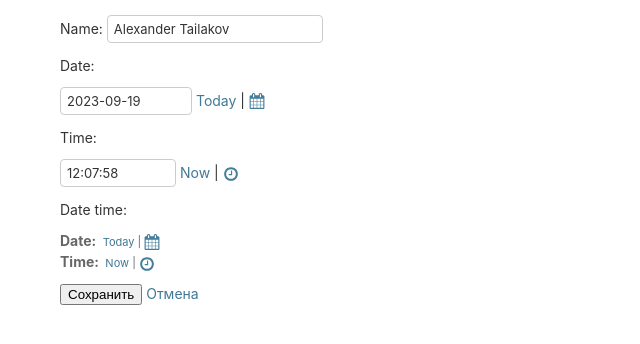
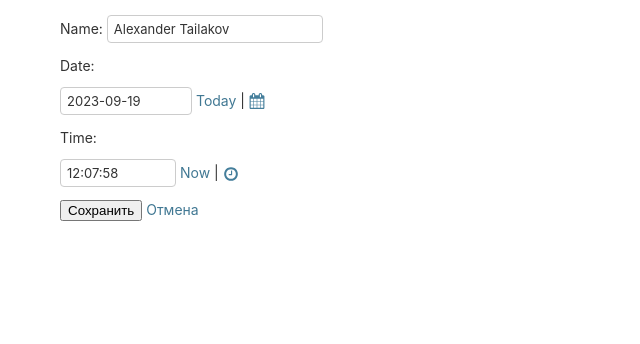
Before and after one commit to Alexander4409/pythonProjectyMyPortfolio, a Django app: page /reg_form/edit/11/ in a window 1280 px wide. Shown: the part 286-630 px from the top of the page, without its empty margins (0-640 px from the left). Run offline with Django 4.2, Linux system fonts and the light colour scheme; data comes from the database, SQL or seed files in the repository; both versions use the stored data as it was after the commit.

Commit message:
debug 5(Corrected form, corrected sorting)

```diff
--- a/PH_portfolio/reg_form/forms.py
+++ b/PH_portfolio/reg_form/forms.py
@@ -14,11 +14,16 @@ class DTForm(forms.Form):
 
 
 class DTModelForm(ModelForm):
-    date_time = forms.SplitDateTimeField(widget=AdminSplitDateTime(attrs={'style': 'display:none;'}))
+    date_time = forms.SplitDateTimeField(widget=AdminSplitDateTime())
     class Meta:
         model = DTModel
         fields = ['name', 'date', 'time']
         widgets = {
-            'date': AdminDateWidget(),
-            'time': AdminTimeWidget(),
+            'date': AdminDateWidget(attrs={'required': False}),
+            'time': AdminTimeWidget(attrs={'required': False}),
         }
+
+    def __init__(self, *args, **kwargs):
+        super().__init__(*args, **kwargs)
+        # self.fields['date_time'].widget = forms.HiddenInput()
+        self.fields.pop('date_time', None)
--- a/PH_portfolio/reg_form/templates/reg_form/currentRegForm_v2.html
+++ b/PH_portfolio/reg_form/templates/reg_form/currentRegForm_v2.html
@@ -6,6 +6,7 @@
 {% block content %}
 
 <h1>Выберете дату проведение вашей фотосесии</h1>
+
 <form method="POST">
     {% csrf_token %}
     {{ form.media }}
--- a/PH_portfolio/reg_form/templates/reg_form/photosessions.html
+++ b/PH_portfolio/reg_form/templates/reg_form/photosessions.html
@@ -20,10 +20,10 @@
   {% for DTModel_instance in blogs %}
     <div class="element">
         <h2 class="top">
-            <p> Имя : {{ request.user.username }}</p>
+            <p> Имя : {{ DTModel_instance.name }}</p>
         </h2>
         <div class="blog_text">
-            <p>Дата и время: {{ DTModel_instance.date_time }}</p>
+            <p>Дата и время бронирования: {{ DTModel_instance.date_time }}</p>
             <p>Выбранная дата и время: {{ DTModel_instance.date }} в {{ DTModel_instance.time }}</p>
             <a href="{% url 'reg_form:edit_record' DTModel_instance.id %}" class="btn btn-primary">Редактировать</a>
             <a href="{% url 'reg_form:delete_record' DTModel_instance.id %}" class="btn btn-danger">Удалить</a>
--- a/PH_portfolio/reg_form/views.py
+++ b/PH_portfolio/reg_form/views.py
@@ -80,7 +80,7 @@ def photosessions(request):
     if sort_by == 'booking_date':
         photo_S = DTModel.objects.filter(user=request.user).order_by("-date_time")
     elif sort_by == 'photosession_date':
-        photo_S = DTModel.objects.filter(user=request.user).order_by("-date")
+        photo_S = DTModel.objects.filter(user=request.user).order_by("date_time")
     else:
         photo_S = DTModel.objects.filter(user=request.user).order_by("-date_time")
 
```
Also changed, not shown: PH_portfolio/db.sqlite3.
